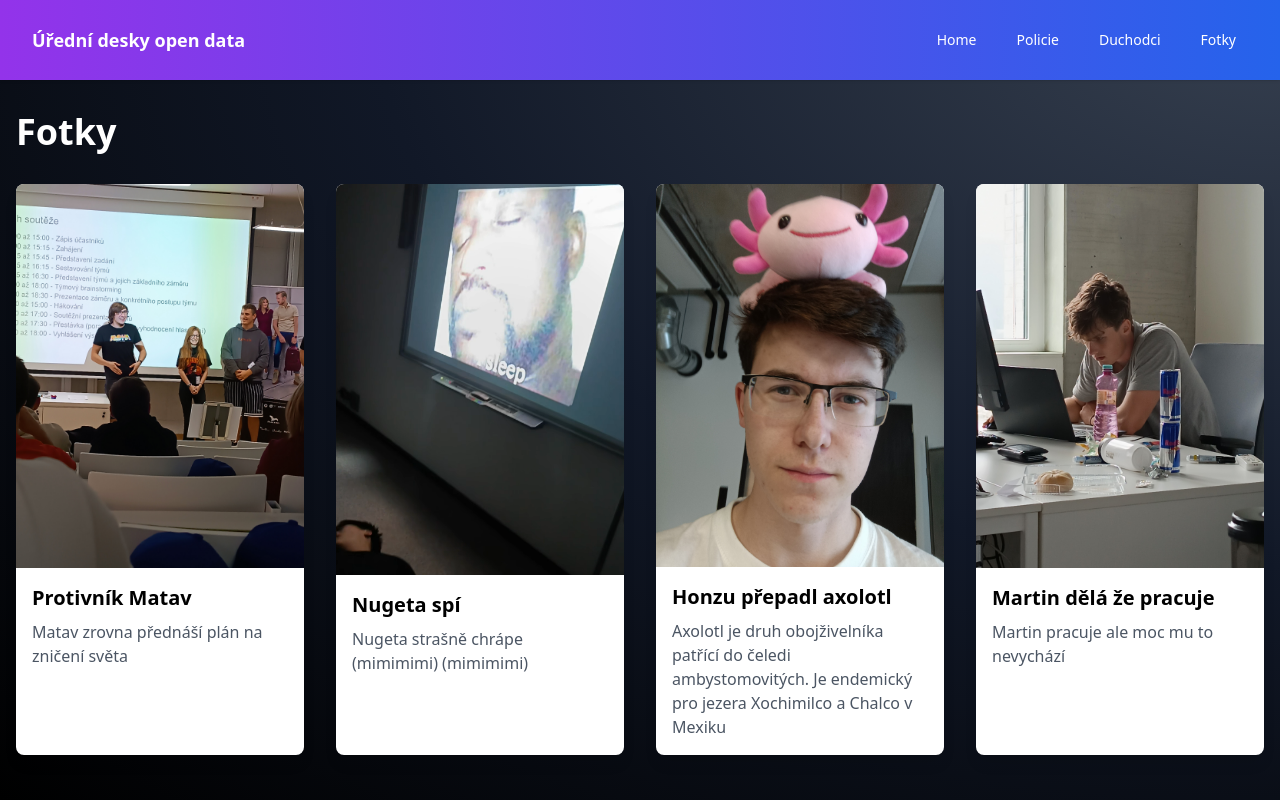
After one commit to jkfmCZ/Hackiton2024, a Django app: page /fotky/ in a window 1280 px wide. The commit adds this page. Run offline with Django 5.2, Linux system fonts and the light colour scheme; parts of the project's set-up code (start-up, migrations or seed data) failed here and were passed over; some libraries are stand-ins or nearby versions.

Commit message:
update css

```diff
--- a/hackiton/hackiton/settings.py
+++ b/hackiton/hackiton/settings.py
@@ -48,7 +48,6 @@ TAILWIND_APP_NAME = 'theme'
 INTERNAL_IPS = [
     "127.0.0.1",
 ]
-import os
 
 
 NPM_BIN_PATH = "C:/Program Files/nodejs/npm.cmd"
--- a/hackiton/theme/templates/base.html
+++ b/hackiton/theme/templates/base.html
@@ -33,9 +33,9 @@
               >Duchodci</a
             >
             <a
-              href="/"
+              href="/fotky"
               class="text-white hover:bg-blue-700 hover:text-white px-3 py-2 rounded-md text-sm font-medium"
-              >Neni</a
+              >Fotky</a
             >
             <!-- text-blue-200-->
           </div>
--- a/hackiton/udesky/graph_gen.py
+++ b/hackiton/udesky/graph_gen.py
@@ -12,15 +12,9 @@ duchodci = dfkraje[
 
 
 
-<<<<<<< Updated upstream
 # file = "/udesky/data/soudy_decin.jsondl"
 # with open(file, 'r', encoding='utf-8') as file:
 #     data = json.load(file)
-=======
-file = "udesky/data/soudy_decin.jsonld"
-with open(file, 'r', encoding='utf-8') as file:
-    data = json.load(file)
->>>>>>> Stashed changes
 
 
 # df = pd.json_normalize(data['informace'])
--- /dev/null
+++ b/hackiton/udesky/templates/fotky.html
@@ -0,0 +1,63 @@
+{% extends "base.html" %} {% block content %} {% load static %}
+
+<div class="container mx-auto px-4 py-8">
+  <h1 class="text-4xl font-bold text-left mb-8 text-white">Fotky</h1>
+  <div
+    class="grid grid-cols-1 sm:grid-cols-2 md:grid-cols-3 lg:grid-cols-4 gap-8"
+  >
+    <!-- Card 1 -->
+    <div class="bg-white shadow-lg rounded-lg overflow-hidden">
+      <img
+        class="w-full h-auto object-cover"
+        src="{% static './images/matav.jpg' %}"
+        alt="Image 1"
+      />
+      <div class="p-4">
+        <h2 class="text-xl font-semibold mb-2">Protivník Matav</h2>
+        <p class="text-gray-600">Matav zrovna přednáší plán na zničení světa</p>
+      </div>
+    </div>
+    <!-- Card 2 -->
+    <div class="bg-white shadow-lg rounded-lg overflow-hidden">
+      <img
+        class="w-full h-auto object-cover"
+        src="{% static './images/nugeta_spi.png' %}"
+        alt="Image 2"
+      />
+      <div class="p-4">
+        <h2 class="text-xl font-semibold mb-2">Nugeta spí</h2>
+        <p class="text-gray-600">Nugeta strašně chrápe (mimimimi) (mimimimi)</p>
+      </div>
+    </div>
+    <!-- Card 3 -->
+    <div class="bg-white shadow-lg rounded-lg overflow-hidden">
+      <img
+        class="w-full h-auto object-cover"
+        src="{% static './images/ja_axelotl.jpg' %}"
+        alt="Image 3"
+      />
+      <div class="p-4">
+        <h2 class="text-xl font-semibold mb-2">Honzu přepadl axolotl</h2>
+        <p class="text-gray-600">
+          Axolotl je druh obojživelníka patřící do čeledi ambystomovitých. Je
+          endemický pro jezera Xochimilco a Chalco v Mexiku
+        </p>
+      </div>
+    </div>
+    <!-- Card 4 -->
+    <div class="bg-white shadow-lg rounded-lg overflow-hidden">
+      <img
+        class="w-full h-auto object-cover"
+        src="{% static './images/martin_pracuje_asi.jpg' %}"
+        alt="Image 4"
+      />
+      <div class="p-4">
+        <h2 class="text-xl font-semibold mb-2">Martin dělá že pracuje</h2>
+        <p class="text-gray-600">Martin pracuje ale moc mu to nevychází</p>
+      </div>
+    </div>
+    <!-- Add more cards as needed -->
+  </div>
+</div>
+
+{% endblock %}
--- a/hackiton/udesky/urls.py
+++ b/hackiton/udesky/urls.py
@@ -5,4 +5,5 @@ urlpatterns = [
     path('', views.index, name='index'),
     path("duchodci/", views.duchodci_rok, name="duchodci"),
     path("policie/", views.pcr_nalezy, name="policie"),
+    path("fotky/", views.fotky, name="fotky"),
     ]
--- a/hackiton/udesky/views.py
+++ b/hackiton/udesky/views.py
@@ -9,12 +9,13 @@ from .graph_gen import duchodci
 def index(request):
     return render(request, "index.html",{})
 
+def fotky(request):
+    return render(request, "fotky.html",{})
+
 def duchodci_rok(request):
     fig = px.bar(duchodci, x="rok", y="pocet_duchodcu", title="Počet důchodců")
     pplot = plot(fig, output_type='div')
     return render(request, "duchodci_rok.html", {"plot":pplot})
-
-
 
 def pcr_nalezy(request):
 
@@ -38,7 +39,10 @@ def pcr_nalezy(request):
     df_prc['vyvěšení'].replace('', pd.NA, inplace=True)
 
     fig = go.Figure(data=[go.Table(
-    header=dict(values=list(df_prc.columns),
+        columnwidth = [50,400],
+
+    header=dict(values=[['<b>Datum</b>'],
+                  ['<b>Oznámení</b>']],
                 fill_color='royalblue',
                 align='left',
                 font=dict(color='white', size=12)),  # Added closing parenthesis here
```
Also changed, not shown: hackiton/udesky/templates/index.html (+15 -29 lines), hackiton/udesky/static/images/ja_axelotl.jpg (added), hackiton/udesky/static/images/martin_pracuje_asi.jpg (added), hackiton/udesky/static/images/matav.jpg (added), hackiton/udesky/static/images/nugeta_spi.png (added).
